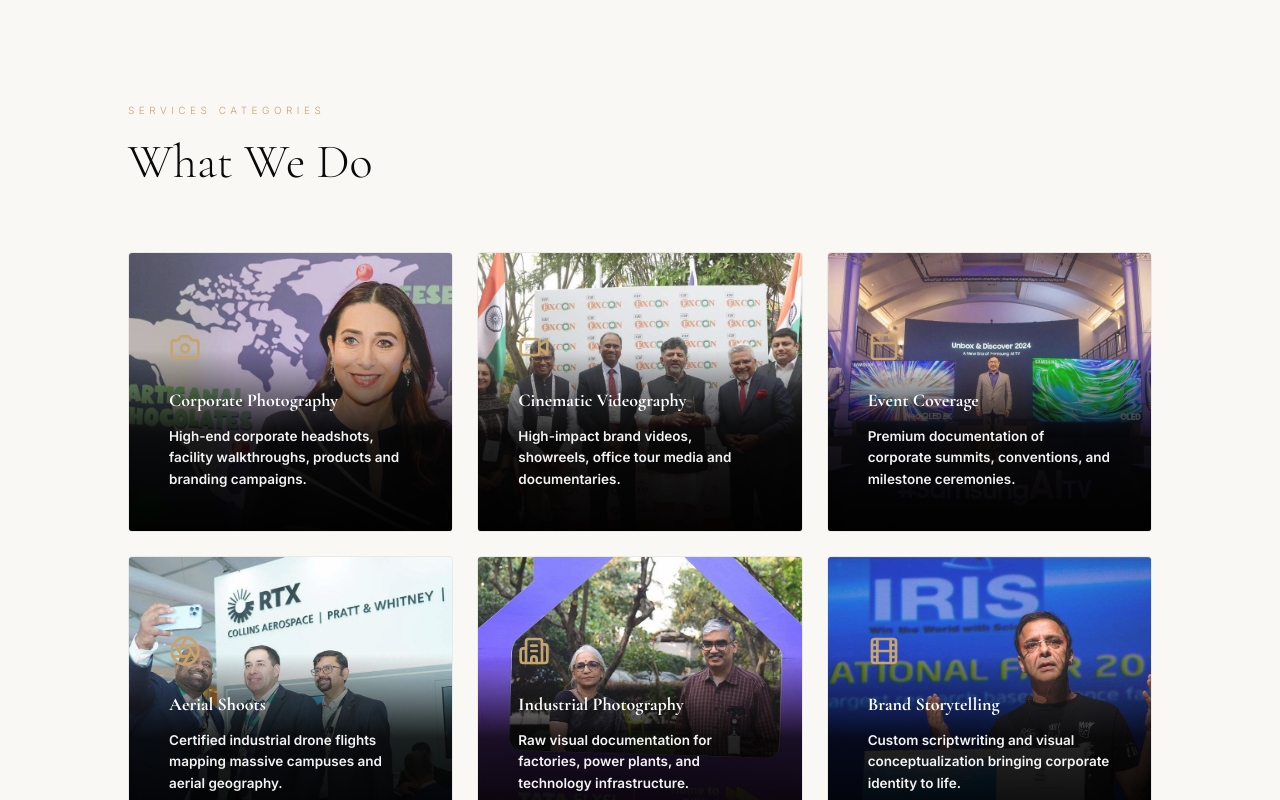
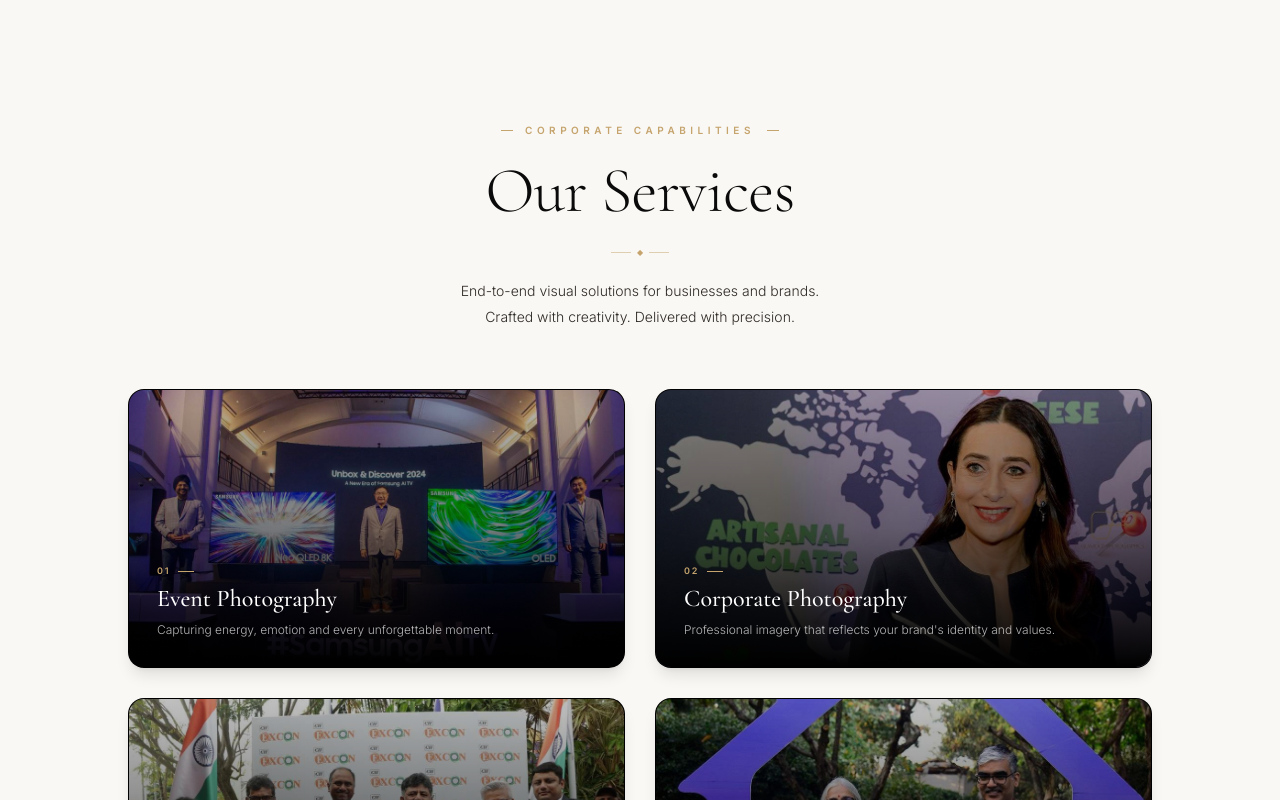
Before and after one commit to pashaarshad/glamour-photographics, a Next.js app: page / in a window 1280 px wide. Shown: the part 5820-6620 px from the top of the page. Built offline with nearby package versions, Linux system fonts and the light colour scheme.

Commit message:
design: redesign home page Our Services section to 4 cards, map click event to jump to Featured Work tabs, and link services page rows to portfolio tabs

```diff
--- a/src/app/page.js
+++ b/src/app/page.js
@@ -84,6 +84,14 @@ export default function Home() {
   };
 
   const statsRef = useRef(null);
+  const featuredWorkRef = useRef(null);
+
+  const handleServiceClick = (tabName) => {
+    setActiveVideoTab(tabName);
+    if (featuredWorkRef.current) {
+      featuredWorkRef.current.scrollIntoView({ behavior: 'smooth', block: 'start' });
+    }
+  };
 
   useEffect(() => {
     // Scroll reveal animation trigger
@@ -544,7 +552,7 @@ export default function Home() {
       </section>
 
       {/* ─── 7. FEATURED WORK (TABBED VIDEO PORTFOLIO) ─── */}
-      <section className="py-[140px] px-[8%] md:px-[10%] bg-[var(--dark)] relative overflow-hidden">
+      <section ref={featuredWorkRef} className="py-[140px] px-[8%] md:px-[10%] bg-[var(--dark)] relative overflow-hidden">
         {/* Leaf Background Image Overlay */}
         <div
           className="absolute inset-0 bg-cover bg-no-repeat bg-center pointer-events-none opacity-[0.95] z-0 select-none mix-blend-multiply"
@@ -665,38 +673,106 @@ export default function Home() {
         </div>
       </section>
 
-      {/* ─── 8. WHAT WE DO (CATEGORY GRID) ─── */}
-      <section className="py-[120px] px-[8%] md:px-[10%] bg-[var(--dark)] border-t border-[rgba(10,10,10,0.06)]">
-        <div className="mb-[60px] reveal opacity-0 anim-fade-up">
-          <span className="text-[10px] tracking-[0.45em] uppercase text-[var(--gold)] mb-[16px] block">Services Categories</span>
-          <h2 className="font-serif text-[clamp(28px,4vw,48px)] font-light leading-[1.2] text-[var(--light)]">What We Do</h2>
+      {/* ─── 8. OUR SERVICES (GRID) ─── */}
+      <section className="py-[140px] px-[8%] md:px-[10%] bg-[var(--dark)] border-t border-[rgba(10,10,10,0.06)] relative overflow-hidden">
+        {/* Header Title */}
+        <div className="text-center mb-[60px] reveal opacity-0 anim-fade-up">
+          <div className="flex items-center justify-center gap-[12px] mb-[18px]">
+            <div className="w-[12px] h-[1px] bg-[var(--gold)]"></div>
+            <span className="text-[10px] tracking-[0.45em] uppercase text-[var(--gold)] font-bold">Corporate Capabilities</span>
+            <div className="w-[12px] h-[1px] bg-[var(--gold)]"></div>
+          </div>
+
+          <h2 className="font-serif text-[clamp(36px,5vw,64px)] font-light leading-[1.1] text-[var(--light)] mb-[20px] tracking-[-0.01em]">
+            Our Services
+          </h2>
+
+          {/* Decorative Divider */}
+          <div className="flex items-center justify-center gap-[6px] mb-[20px]">
+            <div className="w-[20px] h-[1px] bg-[var(--gold)] opacity-50"></div>
+            <span className="text-[8px] text-[var(--gold)]">◆</span>
+            <div className="w-[20px] h-[1px] bg-[var(--gold)] opacity-50"></div>
+          </div>
+
+          <p className="text-[14px] leading-[1.8] text-[var(--muted)] max-w-[600px] mx-auto font-light">
+            End-to-end visual solutions for businesses and brands. <br />
+            Crafted with creativity. Delivered with precision.
+          </p>
         </div>
-        <div className="grid grid-cols-1 md:grid-cols-2 lg:grid-cols-3 gap-[24px]">
+
+        {/* 4 Cards Grid */}
+        <div className="grid grid-cols-1 md:grid-cols-2 gap-[30px] max-w-[1200px] mx-auto reveal opacity-0 anim-fade-up delay-100">
           {[
-            { title: "Corporate Photography", icon: Camera, desc: "High-end corporate headshots, facility walkthroughs, products and branding campaigns.", bg: "/images/our_portfolio/cp-7.jpg" },
-            { title: "Cinematic Videography", icon: Video, desc: "High-impact brand videos, showreels, office tour media and documentaries.", bg: "/images/our_portfolio/22.jpg" },
-            { title: "Event Coverage", icon: Calendar, desc: "Premium documentation of corporate summits, conventions, and milestone ceremonies.", bg: "/images/our_portfolio/33.jpg" },
-            { title: "Aerial Shoots", icon: Aperture, desc: "Certified industrial drone flights mapping massive campuses and aerial geography.", bg: "/images/our_portfolio/rtx-1.jpg" },
-            { title: "Industrial Photography", icon: Building2, desc: "Raw visual documentation for factories, power plants, and technology infrastructure.", bg: "/images/our_portfolio/te3.jpg" },
-            { title: "Brand Storytelling", icon: Film, desc: "Custom scriptwriting and visual conceptualization bringing corporate identity to life.", bg: "/images/our_portfolio/cp-12.jpg" },
-          ].map((srv, idx) => (
-            <div key={idx} className="group relative p-[40px] rounded-sm overflow-hidden border border-[rgba(10,10,10,0.06)] hover:border-[var(--gold)] transition-all duration-[400ms] cursor-none min-h-[280px] flex flex-col justify-end">
-              <div className="absolute inset-0 z-0">
-                <img src={srv.bg} alt={srv.title} className="w-full h-full object-cover opacity-85" />
-                <div
-                  className="absolute inset-0"
-                  style={{
-                    background: 'linear-gradient(to top, rgba(0, 0, 0, 0.98) 0%, rgba(0, 0, 0, 0.85) 35%, rgba(0, 0, 0, 0) 65%)'
-                  }}
-                />
-              </div>
-              <div className="relative z-10">
-                <srv.icon className="w-[32px] h-[32px] text-[var(--gold)] mb-[24px] transition-transform duration-300 group-hover:scale-110" />
-                <h3 className="text-[18px] font-serif text-white mb-[12px] group-hover:text-[var(--gold)] transition-colors font-bold">{srv.title}</h3>
-                <p className="text-[13.5px] text-[rgba(255,255,255,0.95)] leading-[1.6] font-semibold">{srv.desc}</p>
+            {
+              id: '01',
+              title: 'Event Photography',
+              desc: 'Capturing energy, emotion and every unforgettable moment.',
+              bg: '/images/our_portfolio/33.jpg',
+              tab: 'EVENT FILMS'
+            },
+            {
+              id: '02',
+              title: 'Corporate Photography',
+              desc: "Professional imagery that reflects your brand's identity and values.",
+              bg: '/images/our_portfolio/cp-7.jpg',
+              tab: 'CORPORATE FILMS'
+            },
+            {
+              id: '03',
+              title: 'Digital Ads',
+              desc: 'Scroll-stopping visuals that captivate and convert.',
+              bg: '/images/our_portfolio/22.jpg',
+              tab: 'DIGITAL ADS'
+            },
+            {
+              id: '04',
+              title: 'Documentary',
+              desc: 'Real stories told with authenticity, depth and cinematic vision.',
+              bg: '/images/our_portfolio/te3.jpg',
+              tab: 'DOCUMENTARIES'
+            }
+          ].map((service) => (
+            <div
+              key={service.id}
+              onClick={() => handleServiceClick(service.tab)}
+              className="group relative aspect-video rounded-[16px] overflow-hidden bg-black shadow-lg cursor-none border border-[rgba(10,10,10,0.06)] hover:shadow-2xl transition-all duration-500"
+            >
+              {/* Background Photo */}
+              <img
+                src={service.bg}
+                alt={service.title}
+                className="absolute inset-0 w-full h-full object-cover opacity-75 group-hover:opacity-90 group-hover:scale-102 transition-all duration-700 select-none pointer-events-none"
+              />
+
+              {/* Gradient Overlay */}
+              <div className="absolute inset-0 bg-gradient-to-t from-black via-black/35 to-transparent z-10" />
+
+              {/* Bottom Left Info Panel */}
+              <div className="absolute bottom-[28px] left-[28px] right-[28px] z-20 flex flex-col pointer-events-none">
+                <div className="flex items-center gap-[8px] mb-[6px]">
+                  <span className="text-[9px] tracking-[0.2em] font-bold text-[var(--gold)]">{service.id}</span>
+                  <div className="w-[16px] h-[1px] bg-[var(--gold)]"></div>
+                </div>
+                <h3 className="font-serif text-[24px] text-white leading-tight font-medium mb-[6px]">
+                  {service.title}
+                </h3>
+                <p className="text-[12px] leading-relaxed text-white/70 max-w-[85%] font-light">
+                  {service.desc}
+                </p>
               </div>
             </div>
           ))}
+        </div>
+
+        {/* Footer View All Link */}
+        <div className="relative flex items-center justify-end mt-[80px] max-w-[1200px] mx-auto reveal opacity-0 anim-fade-up">
+          <div className="absolute left-0 right-[260px] h-[1px] bg-[var(--gold)] opacity-30"></div>
+          <Link
+            href="/services"
+            className="text-[10px] tracking-[0.25em] uppercase font-bold text-[var(--gold)] hover:text-[var(--light)] cursor-none transition-colors duration-300 flex items-center gap-[12px] group relative pl-[24px]"
+          >
+            View All Services <span className="transition-transform duration-300 group-hover:translate-x-[4px]">→</span>
+          </Link>
         </div>
       </section>
 
--- a/src/app/services/page.js
+++ b/src/app/services/page.js
@@ -30,25 +30,29 @@ export default function Services() {
       id: '01',
       title: 'Corporate Films & Documentaries',
       desc: 'We produce high-end corporate films, brand documentaries, and CSR videos that tell your company’s story with cinematic brilliance and emotional resonance. From script to screen, we handle every aspect of production.',
-      img: '/images/our_portfolio/kareeshma.jpg'
+      img: '/images/our_portfolio/kareeshma.jpg',
+      href: '/portfolio?tab=DOCUMENTARY'
     },
     {
       id: '02',
       title: 'Industrial & Architectural Photography',
       desc: 'Showcase your infrastructure, manufacturing plants, and architectural marvels. We use specialized lighting and perspective control to capture the true scale, safety, and precision of your facilities.',
-      img: '/images/our_portfolio/te3.jpg'
+      img: '/images/our_portfolio/te3.jpg',
+      href: '/portfolio?tab=INDUSTRIAL'
     },
     {
       id: '03',
       title: 'Event Coverage & Live Streaming',
       desc: 'Comprehensive coverage of corporate summits, product launches, and annual days. We provide multi-camera setups, live broadcasting solutions, and rapid-turnaround photo and video edits for press and social media.',
-      img: '/images/outdoor-event.jpg'
+      img: '/images/outdoor-event.jpg',
+      href: '/portfolio?tab=EVENTS'
     },
     {
       id: '04',
       title: 'Executive Portraits & Headshots',
       desc: 'Professional, approachable, and commanding portraits for your leadership team. We can set up our mobile studio at your corporate office to ensure consistent, premium lighting across all your brand assets.',
-      img: '/images/our_portfolio/dilquar.jpg'
+      img: '/images/our_portfolio/dilquar.jpg',
+      href: '/corporate'
     }
   ];
 
@@ -118,7 +122,11 @@ export default function Services() {
         <h2 className="font-serif text-[24px] mb-[40px] reveal border-b border-[rgba(10,10,10,0.08)] pb-[20px] text-[var(--light)]">Capabilities Deep-Dive</h2>
         <div className="flex flex-col gap-[16px]">
           {services.map((service, idx) => (
-            <div key={idx} className="group relative flex flex-col md:flex-row justify-between items-start md:items-center p-[40px] md:p-[50px] bg-[var(--darker)] border border-[rgba(10,10,10,0.06)] rounded-sm transition-all duration-500 hover:border-[var(--gold)] reveal overflow-hidden cursor-none">
+            <Link
+              href={service.href}
+              key={idx}
+              className="group relative flex flex-col md:flex-row justify-between items-start md:items-center p-[40px] md:p-[50px] bg-[var(--darker)] border border-[rgba(10,10,10,0.06)] rounded-sm transition-all duration-500 hover:border-[var(--gold)] reveal overflow-hidden cursor-none"
+            >
 
               {/* Background Image - Less transparent, clearly visible */}
               <div
@@ -146,7 +154,7 @@ export default function Services() {
                   →
                 </span>
               </div>
-            </div>
+            </Link>
           ))}
         </div>
       </section>
```
